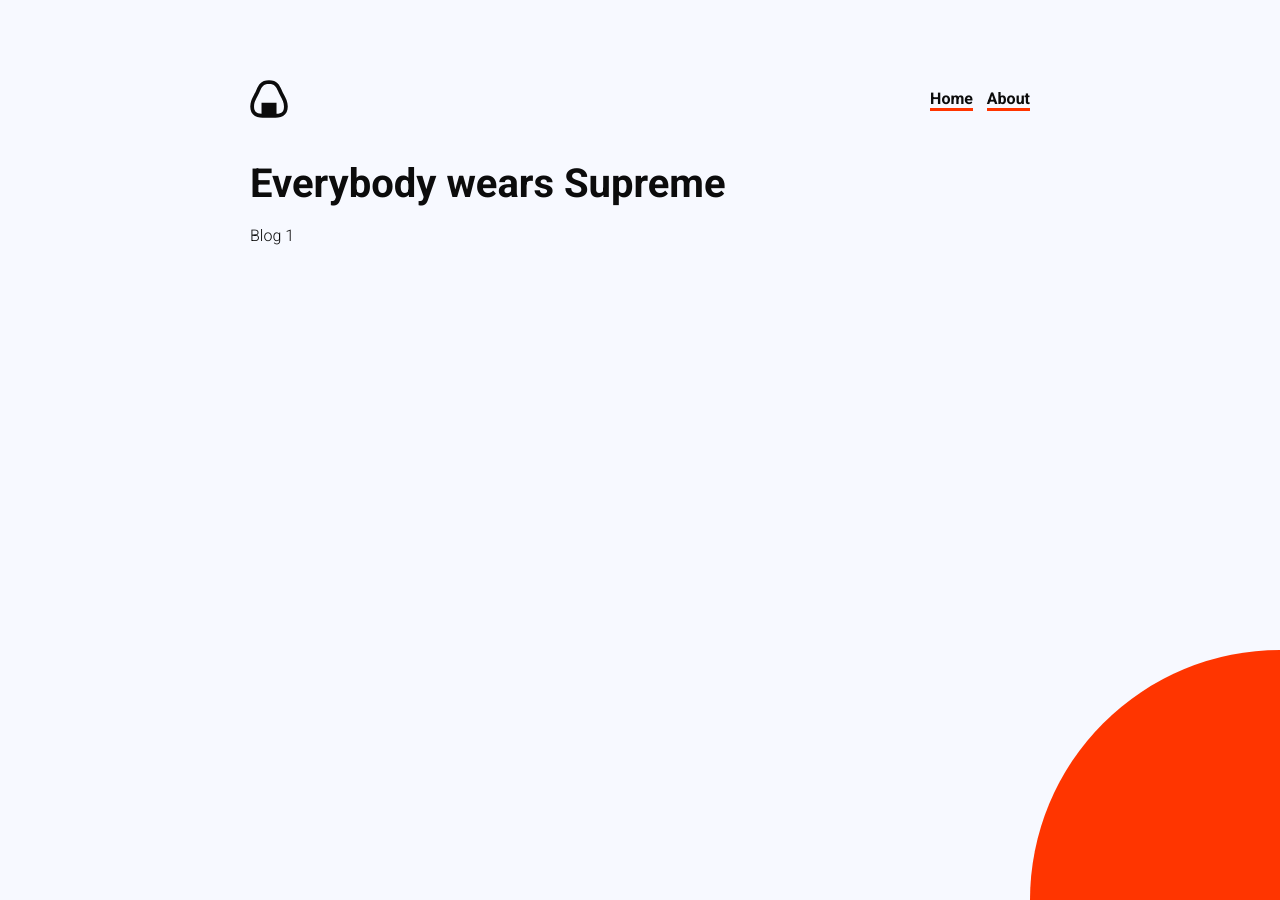
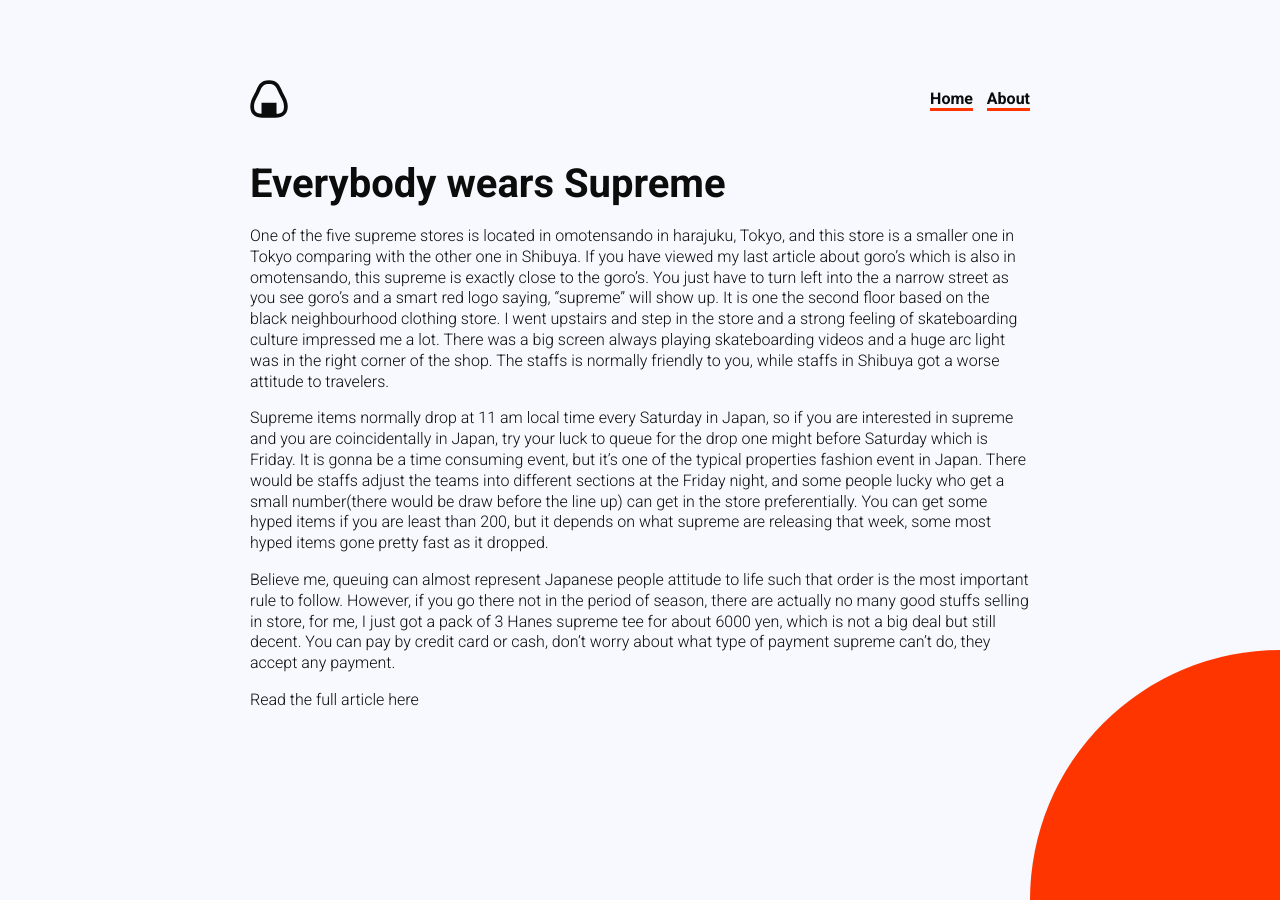
Before and after one commit to designyourownlife/superhiblog, a Jekyll site: the page built from _posts/2020-11-10-everyone-wears-supreme.markdown, in a window 1280 px wide. Built offline with Jekyll 4.4.1, drawn with Linux system fonts in a browser that asks for light colours.

Commit message:
Updated Everyone Wears Supreme

```diff
--- a/_posts/2020-11-10-everyone-wears-supreme.markdown
+++ b/_posts/2020-11-10-everyone-wears-supreme.markdown
@@ -1,8 +1,14 @@
 ---
 title: Everybody wears Supreme
-date: 2020-11-10 09:33:27 Z
+date: 2020-11-10 09:33:00 Z
 excerpt: One of the five supreme stores is located in omotensando in harajuku, Tokyo,
   and this store is a smaller one in Tokyo comparing with the other one in Shibuya.
 ---
 
-Blog 1
+One of the five supreme stores is located in omotensando in harajuku, Tokyo, and this store is a smaller one in Tokyo comparing with the other one in Shibuya. If you have viewed my last article about goro's which is also in omotensando, this supreme is exactly close to the goro's. You just have to turn left into the a narrow street as you see goro's and a smart red logo saying, "supreme" will show up. It is one the second floor based on the black neighbourhood clothing store. I went upstairs and step in the store and a strong feeling of skateboarding culture impressed me a lot. There was a big screen always playing skateboarding videos and a huge arc light was in the right corner of the shop. The staffs is normally friendly to you, while staffs in Shibuya got a worse attitude to travelers.
+
+Supreme items normally drop at 11 am local time every Saturday in Japan, so if you are interested in supreme and you are coincidentally in Japan, try your luck to queue for the drop one might before Saturday which is Friday. It is gonna be a time consuming event, but it's one of the typical properties fashion event in Japan. There would be staffs adjust the teams into different sections at the Friday night, and some people lucky who get a small number(there would be draw before the line up) can get in the store preferentially. You can get some hyped items if you are least than 200, but it depends on what supreme are releasing that week, some most hyped items gone pretty fast as it dropped.
+
+Believe me, queuing can almost represent Japanese people attitude to life such that order is the most important rule to follow. However, if you go there not in the period of season, there are actually no many good stuffs selling in store, for me, I just got a pack of 3 Hanes supreme tee for about 6000 yen, which is not a big deal but still decent. You can pay by credit card or cash, don't worry about what type of payment supreme can't do, they accept any payment.
+
+Read the full article here
```
